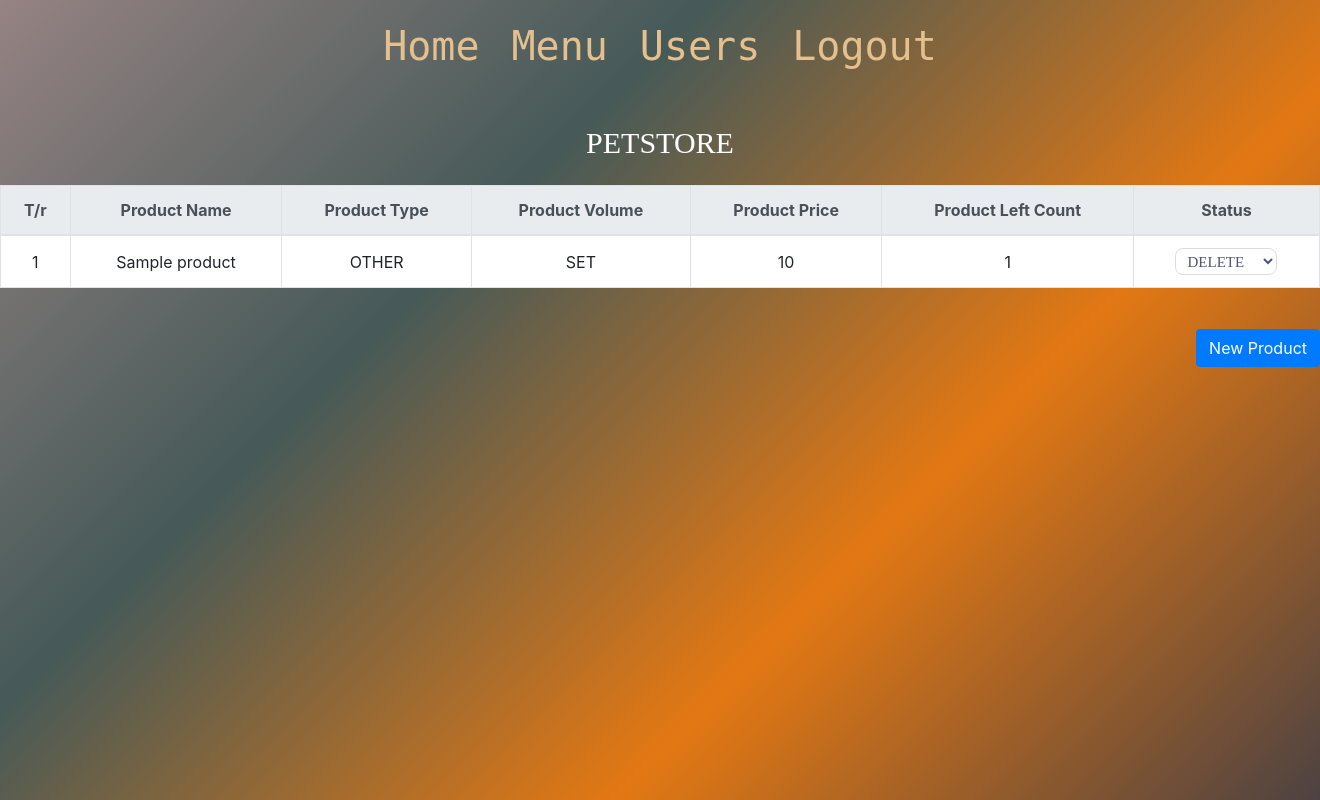
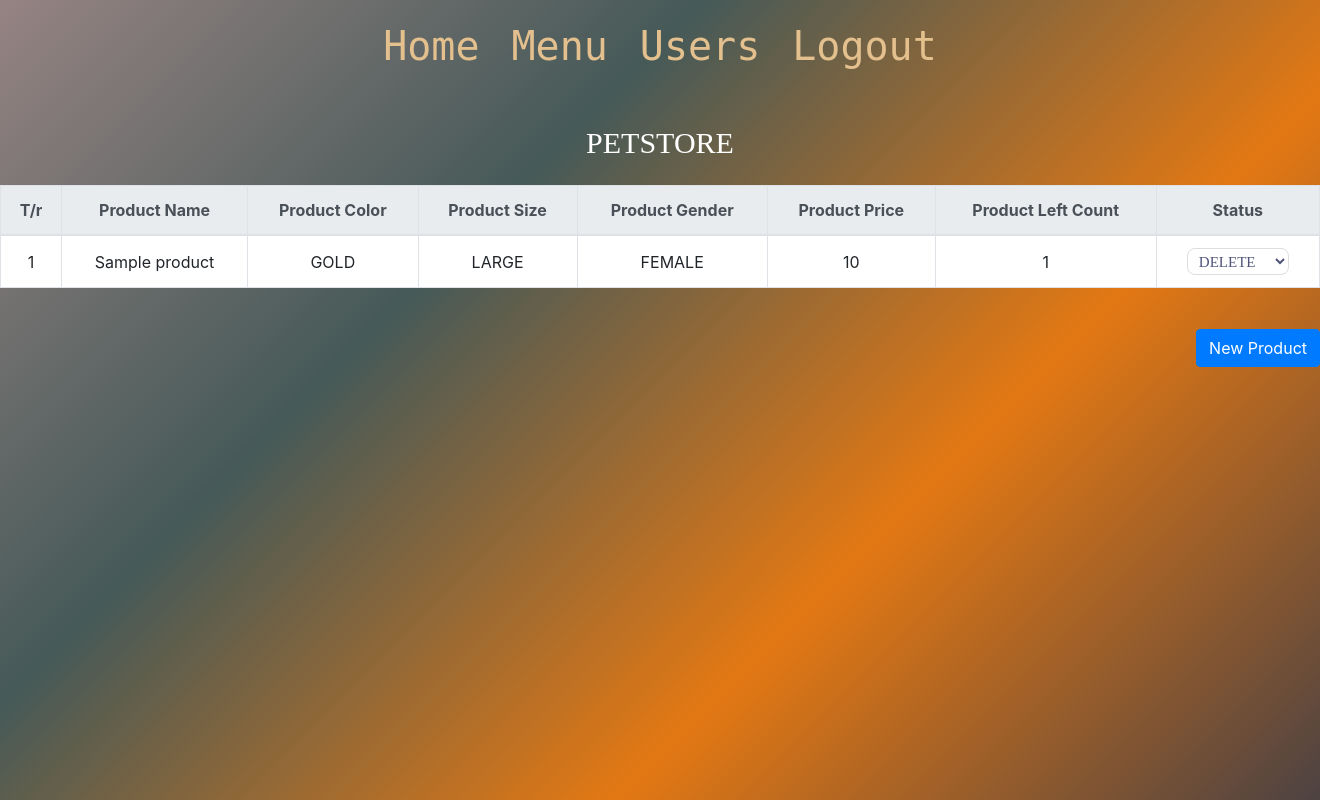
Before and after one commit to BbooKki/petstore, a Node server app: template src/views/products.ejs in a window 1320 px wide. Run offline with Node 20, Linux system fonts and the light colour scheme; the template is opened without the code that fills it: values that come from a table or form of the project are taken from there, others are empty; tables that the repository leaves empty hold one stand-in row (values such as "Sample post"); some libraries are stand-ins or nearby versions.

Commit message:
fix createProduct api

```diff
--- a/src/libs/enums/member.enum.ts
+++ b/src/libs/enums/member.enum.ts
@@ -1,6 +1,6 @@
 export enum MemberType {
   USER = "USER",
-  RESTAURANT = "RESTAURANT",
+  STORE = "STORE",
 }
 
 export enum MemberStatus {
--- a/src/models/Member.service.ts
+++ b/src/models/Member.service.ts
@@ -20,7 +20,7 @@ class MemberService {
 
   public async getRestaurant(): Promise<Member> {
     const result = await this.memberModel
-      .findOne({ memberType: MemberType.RESTAURANT })
+      .findOne({ memberType: MemberType.STORE })
       .lean()
       .exec();
     result.target = "Test";
@@ -128,7 +128,7 @@ class MemberService {
 
   public async processSignup(input: MemberInput): Promise<Member> {
     const exist = await this.memberModel
-      .findOne({ memberType: MemberType.RESTAURANT })
+      .findOne({ memberType: MemberType.STORE })
       .exec();
     console.log("exist: ", exist);
 
--- a/src/public/css/products.css
+++ b/src/public/css/products.css
@@ -62,7 +62,7 @@
   align-items: center;
 }
 
-.products-container .board .dish-container {
+.products-container .board .pet-container {
   position: relative;
   margin-top: 20px;
   width: 100%;
@@ -179,7 +179,7 @@
   color: #4f547b;
 }
 
-.products-container .dish-container .half-input-frame {
+.products-container .pet-container .half-input-frame {
   position: relative;
   margin-top: 25px;
   width: 100%;
--- a/src/public/js/products.js
+++ b/src/public/js/products.js
@@ -13,12 +13,12 @@ $(function () {
   });
 
   $("#process-btn").on("click", () => {
-    $(".dish-container").slideToggle(500);
+    $(".pet-container").slideToggle(500);
     $("#process-btn").css("display", "none");
   });
 
   $("#cancel-btn").on("click", () => {
-    $(".dish-container").slideToggle(100);
+    $(".pet-container").slideToggle(100);
     $("#process-btn").css("display", "flex");
   });
 
--- a/src/views/products.ejs
+++ b/src/views/products.ejs
@@ -36,8 +36,9 @@
               <tr class="thead-light">
                 <th scope="col">T/r</th>
                 <th scope="col">Product Name</th>
-                <th scope="col">Product Type</th>
-                <th scope="col">Product Volume</th>
+                <th scope="col">Product Color</th>
+                <th scope="col">Product Size</th>
+                <th scope="col">Product Gender</th>
                 <th scope="col">Product Price</th>
                 <th scope="col">Product Left Count</th>
                 <th scope="col">Status</th>
@@ -49,10 +50,8 @@
               <td><%= key + 1 %></td>
               <td><%= value.productName %></td>
               <td><%= value.productCollection %></td>
-              <td>
-                <%= value.productCollection === "DRINK" ? value.productVolume :
-                value.productSize %>
-              </td>
+              <td><%= value.productSize %></td>
+              <td><%= value.productGender %></td>
               <td><%= value.productPrice %></td>
               <td><%= value.productLeftCount %></td>
               <td>
@@ -83,7 +82,7 @@
         onsubmit="return validateForm()"
           action="/admin/product/create"
           method="POST"
-          class="dish-container"
+          class="pet-container"
           enctype="multipart/form-data"
         >
           <div class="long-input" style="display: flex; align-items: center">
@@ -128,37 +127,39 @@
           </div>
           <div class="half-input-frame">
             <div class="half-input">
-              <label>Product Type</label>
+              <label>Product Color</label>
               <select class="product-collection" name="productCollection">
-                <option value="DISH" selected>Dish</option>
-                <option value="SALAD">Salad</option>
-                <option value="DESSERT">Dessert</option>
-                <option value="DRINK">Drink</option>
-                <option value="OTHER">Other</option>
+                <option value="WHITE" selected>White</option>
+                <option value="BLACK">Black</option>
+                <option value="APRICOT">Apricot</option>
+                <option value="BLACKWHITE">Black & White</option>
+                <option value="SILVER">Silver</option>
+                <option value="BROWN">Brown</option>
+                <option value="BLUE">Blue</option>
+                <option value="GOLD">Gold</option>
               </select>
             </div>
 
-            <div class="half-input" id="product-collection">
-              <label>Dish Volume</label>
+            <div class="half-input">
+              <label>Product Size</label>
               <select class="product-size" name="productSize">
                 <option value="SMALL">Small</option>
                 <option value="NORMAL" selected>Normal</option>
                 <option value="LARGE">Large</option>
-                <option value="SET">Set</option>
               </select>
             </div>
 
-            <div class="half-input" id="product-volume" style="display: none">
-              <label>Drink Volume</label>
-              <select class="product-volume" name="productVolume">
-                <option value="0.5">0,5 liters</option>
-                <option value="1" selected>1 liters</option>
-                <option value="1.2">1,2 liters</option>
-                <option value="1.5">1,5 liters</option>
-                <option value="2">2 liters</option>
+          </div>
+
+          <div class="login-input-frame">
+              <div class="long-input">
+              <label>Product Gender</label>
+              <select class="product-gender" name="productGender">
+                <option value="MALE" selected>Male</option>
+                <option value="FEMALE">Female</option>
               </select>
             </div>
-          </div>
+
           <div class="long-input">
             <label>Product Description</label>
             <textarea name="productDesc" class="product-desc"></textarea>
```
Also changed, not shown: src/controllers/store.contoller.ts (+3 -4 lines), src/libs/enums/product.enum.ts (+12 -13 lines), src/router-admin.ts (+16 -18 lines), src/schema/Product.model.ts (+7 -7 lines), .qodo/history.sqlite, 1 other file.
